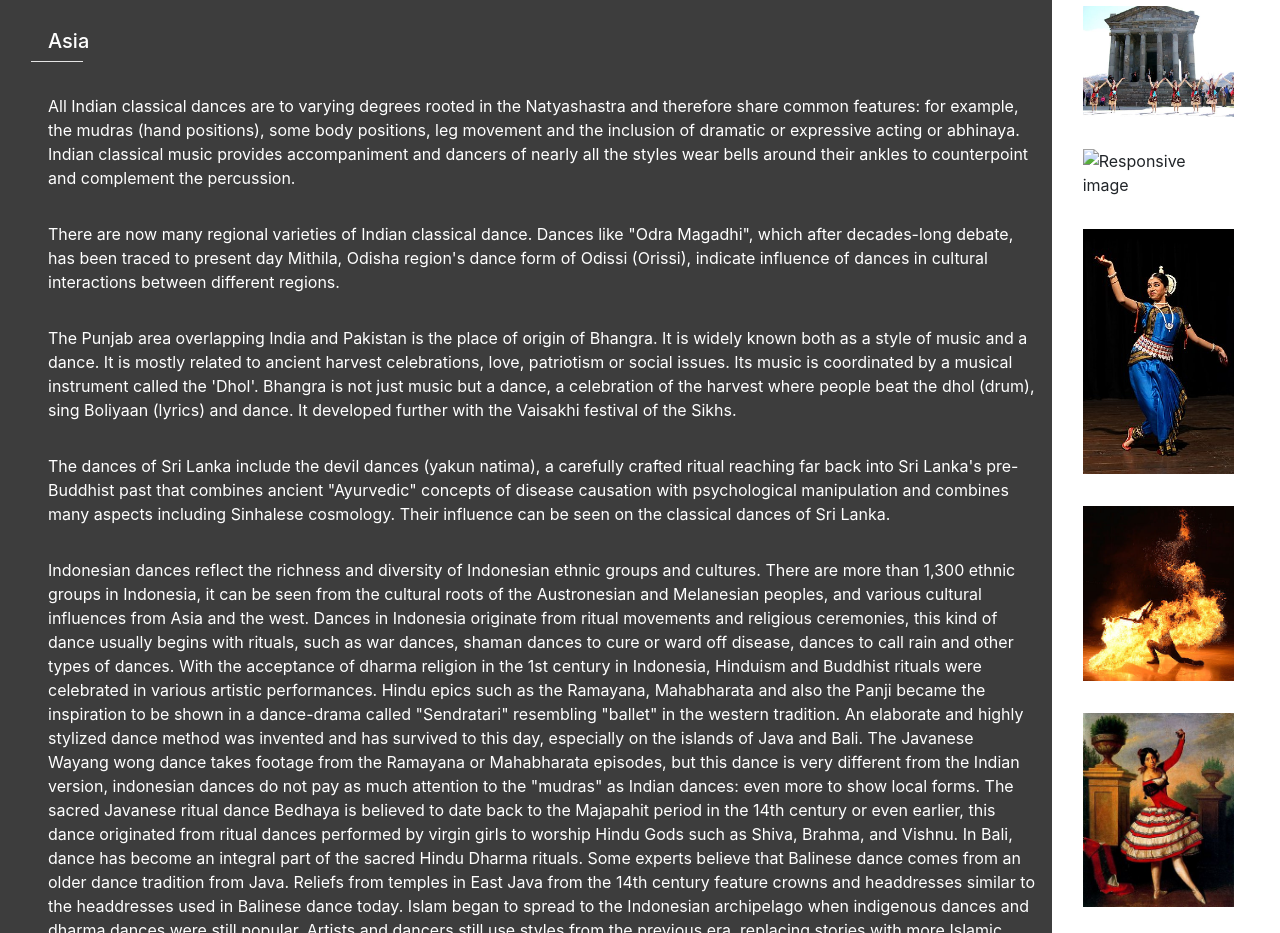
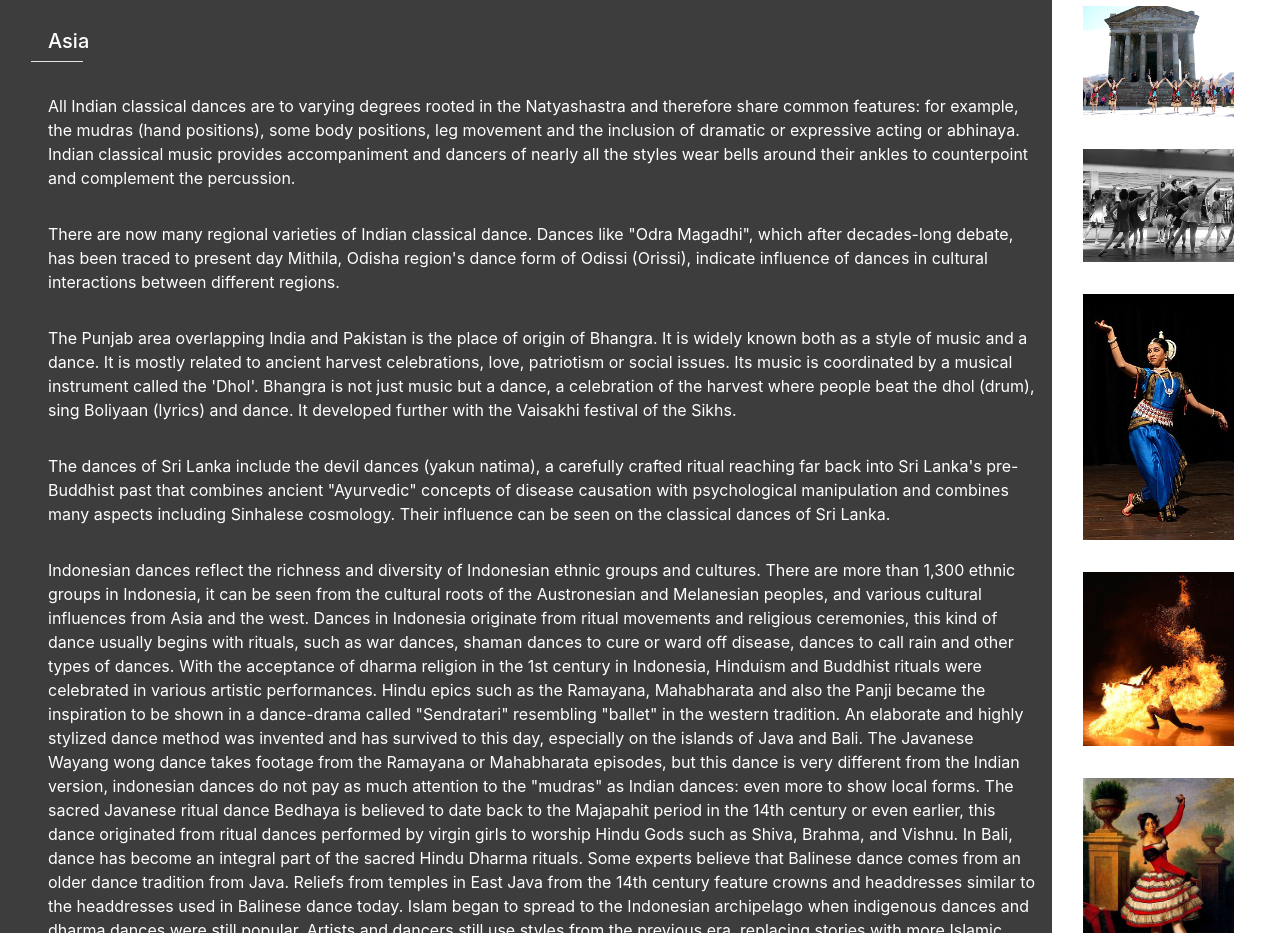
Before and after one commit to sreeraj-sc/dance_website, a plain HTML site: page index.html in a window 1280 px wide. Shown: the part 2060-2993 px from the top of the page. Drawn offline with nearby package versions, Linux system fonts and the light colour scheme.

Commit message:
image fix

```diff
--- a/index.html
+++ b/index.html
@@ -102,7 +102,7 @@
           <img src="images/dance8.jpg" class="img-fluid p-3" alt="Responsive image">
           <img src="images/dance9.jpg" class="img-fluid p-3" alt="Responsive image">
           <img src="images/dance10.jpg" class="img-fluid p-3" alt="Responsive image">
-          <img src="images/dance11.jpg" class="img-fluid p-3" alt="Responsive image">
+          <img src="images/dance11.jpeg" class="img-fluid p-3" alt="Responsive image">
           <img src="images/dance12.jpg" class="img-fluid p-3" alt="Responsive image">
           <img src="images/dance13.jpg" class="img-fluid p-3" alt="Responsive image">
           <img src="images/dance14.jpg" class="img-fluid p-3" alt="Responsive image">
```
